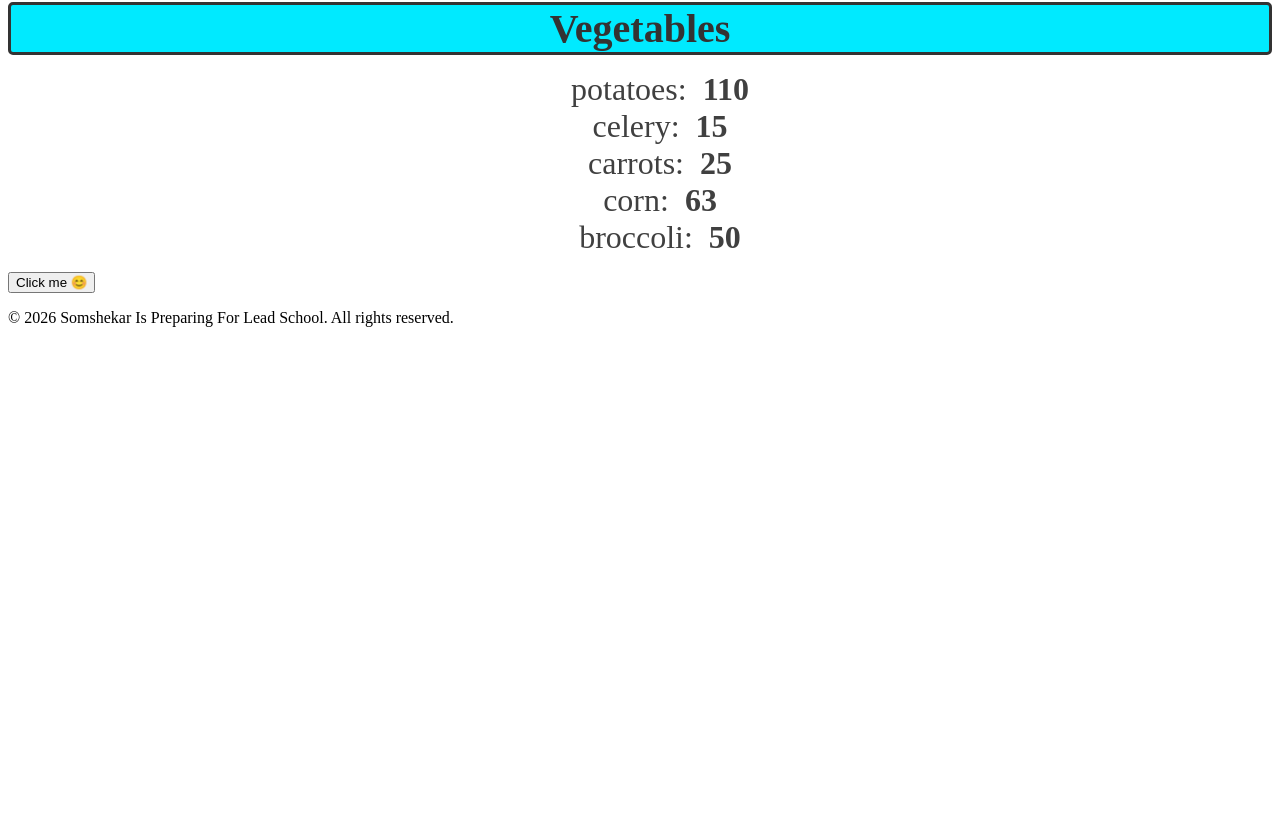
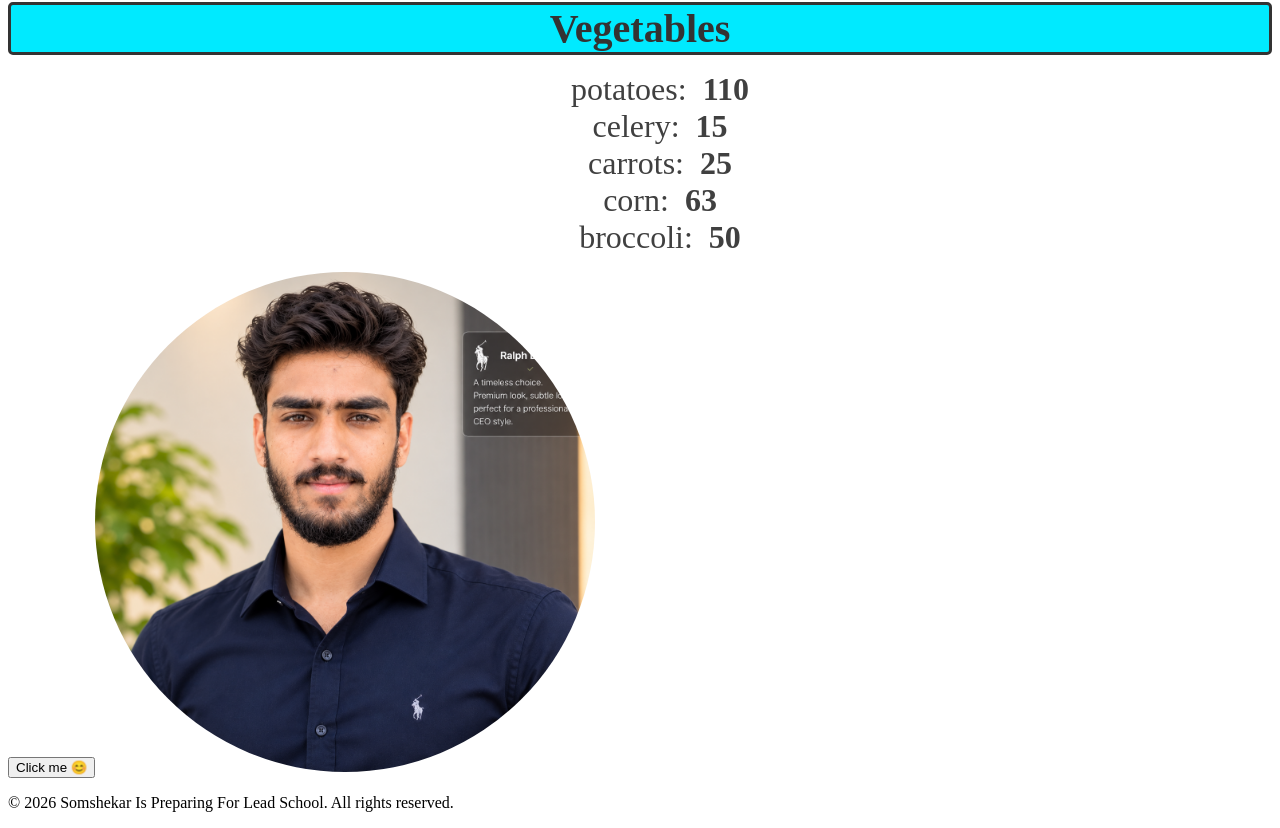
Before and after one commit to RajRocky1/ReactForLeadSchool, a React (Vite) app in the folder my-react-app/: page / in a window 1280 px wide. Shown: the part 1511-2339 px from the top of the page. Before the commit the page ends 1854 px from the top, so only its background shows below. Built offline with nearby package versions, Linux system fonts and the light colour scheme.

Commit message:
Click event on image to hide it

```diff
--- a/my-react-app/src/App.jsx
+++ b/my-react-app/src/App.jsx
@@ -1,4 +1,4 @@
-
+import ProfilePicture from './ProfilePicture.jsx';
 import Footer from './Footer.jsx';
 import Header from './Header.jsx';
 import Card from './Card.jsx';
@@ -66,7 +66,7 @@ function App() {
       {/* <List /> */}
 
       <ClickButton />
-
+      <ProfilePicture />
       <Footer />
     </>
   );
--- /dev/null
+++ b/my-react-app/src/ProfilePicture.jsx
@@ -0,0 +1,25 @@
+
+import profilePic from './assets/Profile.jpg';
+
+function ProfilePicture() {
+
+  const imageUrl = profilePic;
+
+  // First I tried logging a message when clicking the image
+  // const handleClick = () => console.log("OUCH!");
+
+  // Now I'm hiding the image when I click it
+  const handleClick = (e) => {
+    e.target.style.display = "none";
+  };
+
+  return (
+    <img className="p-pic"
+      src={imageUrl}
+      alt="Profile"
+      onClick={(e) => handleClick(e)}
+    />
+  );
+}
+
+export default ProfilePicture;
--- a/my-react-app/src/index.css
+++ b/my-react-app/src/index.css
@@ -94,7 +94,7 @@
   color: hsl(0, 0%, 45%);
   cursor: pointer;
 }
-/* .btn-clk {
+.btn-clk {
   background-color: hsl(0, 100%, 50%);
   color: white;
   padding: 10px 20px;
@@ -103,4 +103,11 @@
   cursor: pointer;
   width: 100%;
   height: 50px;
-} */
+}
+
+.p-pic {
+  width: 500px;
+  height: 500px;
+  border-radius: 50%;
+  cursor: pointer;
+}
```
